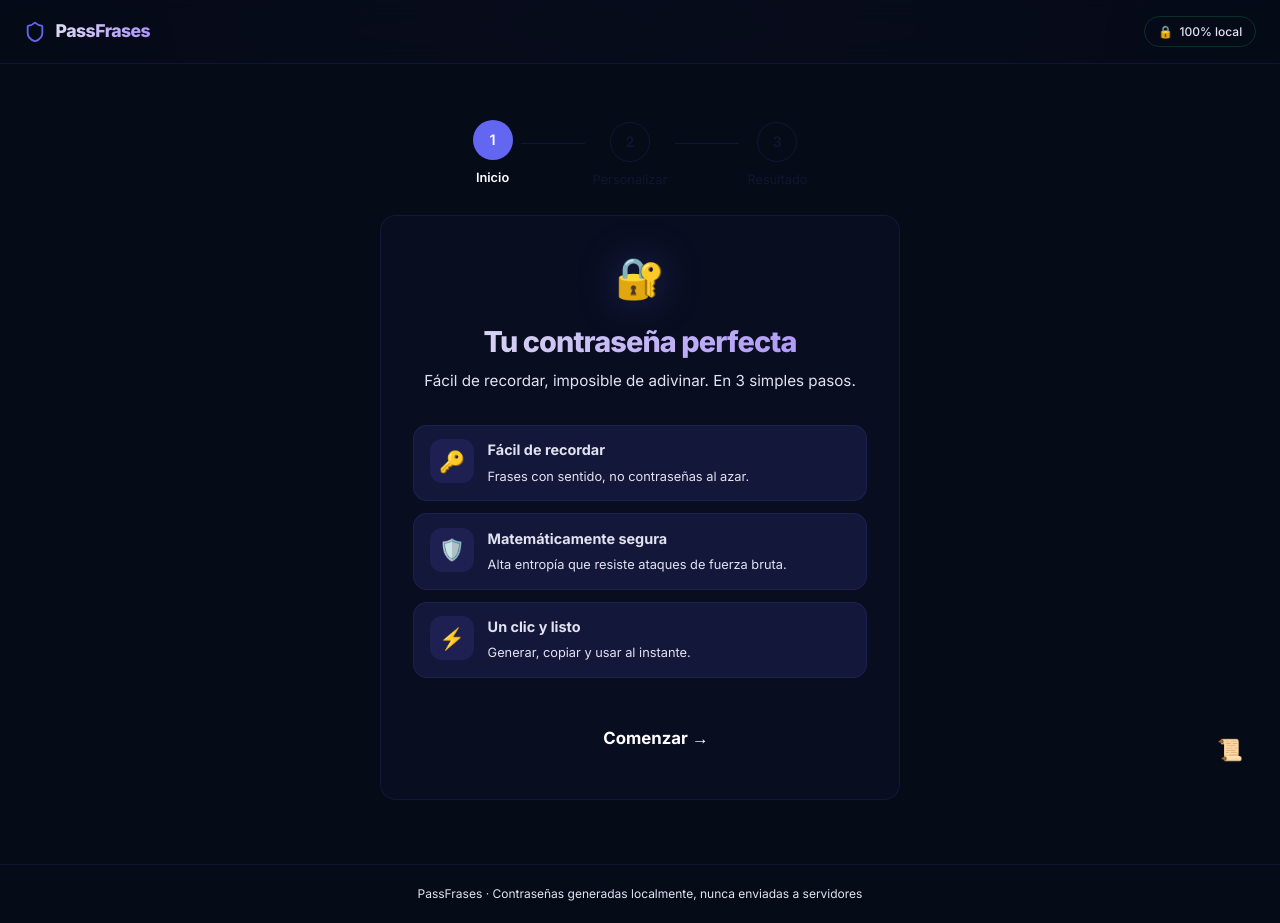
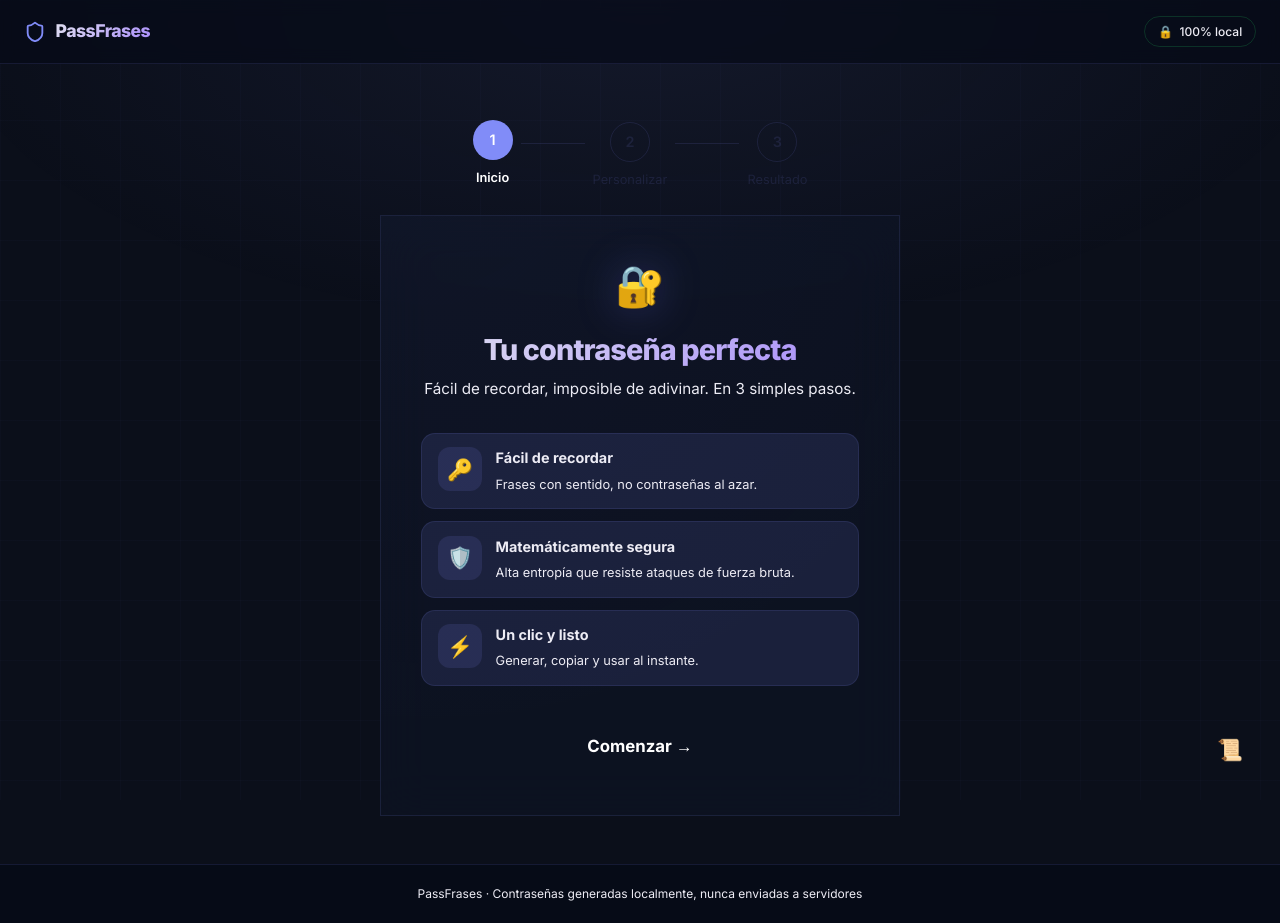
Before and after one commit to adesposito5/PassFrases-proyect, a React (Vite) app: page / in a window 1280 px wide. Built offline with nearby package versions, Linux system fonts and the light colour scheme.

Commit message:
fix: update dark palette and enhance glassmorphism cards

```diff
--- a/src/features/generator/components/HistoryPanel.tsx
+++ b/src/features/generator/components/HistoryPanel.tsx
@@ -33,6 +33,7 @@ export default function HistoryPanel() {
 		<>
 			{/* FAB button */}
 			<button
+				type="button"
 				onClick={toggleHistory}
 				aria-label="Abrir historial de sesión"
 				aria-expanded={historyOpen}
@@ -51,7 +52,7 @@ export default function HistoryPanel() {
 					display: "grid",
 					placeItems: "center",
 					boxShadow: "0 4px 24px var(--color-pink-glow)",
-					transition: "all var(--duration-fast) var(--ease-out)",
+					transition: "transform var(--duration-fast) var(--ease-out), box-shadow var(--duration-fast) var(--ease-out)",
 					zIndex: 999,
 				}}
 				onMouseEnter={(e) => {
@@ -98,8 +99,8 @@ export default function HistoryPanel() {
 						width: "340px",
 						maxHeight: "460px",
 						background: "rgba(8,12,28,0.95)",
-						backdropFilter: "blur(24px)",
-						WebkitBackdropFilter: "blur(24px)",
+						backdropFilter: "blur(8px)",
+						WebkitBackdropFilter: "blur(8px)",
 						border: "1px solid var(--color-border)",
 						borderRadius: "var(--radius-lg)",
 						boxShadow: "0 16px 48px rgba(0,0,0,0.6)",
@@ -146,6 +147,7 @@ export default function HistoryPanel() {
 						<div style={{ display: "flex", gap: "0.35rem" }}>
 							{sessionHistory.length > 0 && (
 								<button
+									type="button"
 									onClick={clearHistory}
 									aria-label="Limpiar historial"
 									style={{
@@ -156,7 +158,7 @@ export default function HistoryPanel() {
 										padding: "0.25rem 0.5rem",
 										borderRadius: "var(--radius-sm)",
 										border: "1px solid var(--color-border)",
-										transition: "all var(--duration-fast) var(--ease-out)",
+										transition: "color var(--duration-fast) var(--ease-out), border-color var(--duration-fast) var(--ease-out)",
 									}}
 									onMouseEnter={(e) => {
 										e.currentTarget.style.color = "var(--color-error)";
@@ -171,6 +173,7 @@ export default function HistoryPanel() {
 								</button>
 							)}
 							<button
+								type="button"
 								onClick={toggleHistory}
 								aria-label="Cerrar historial"
 								style={{
@@ -180,7 +183,7 @@ export default function HistoryPanel() {
 									fontSize: "1.1rem",
 									padding: "0.25rem 0.5rem",
 									borderRadius: "var(--radius-sm)",
-									transition: "all var(--duration-fast) var(--ease-out)",
+									transition: "color var(--duration-fast) var(--ease-out), background var(--duration-fast) var(--ease-out)",
 								}}
 								onMouseEnter={(e) => {
 									e.currentTarget.style.color = "var(--color-text)";
@@ -279,6 +282,7 @@ export default function HistoryPanel() {
 
 										{/* Copy */}
 										<button
+											type="button"
 											onClick={() => handleCopy(entry.password, entry.id)}
 											aria-label={`Copiar frase ${sessionHistory.length - i}`}
 											style={{
@@ -289,7 +293,7 @@ export default function HistoryPanel() {
 													copiedIndex === entry.id
 														? "var(--color-success)"
 														: "var(--color-text-tertiary)",
-												transition: "all var(--duration-fast) var(--ease-out)",
+												transition: "color var(--duration-fast) var(--ease-out)",
 												flexShrink: 0,
 											}}
 										>
--- a/src/features/generator/components/WizardLayout.tsx
+++ b/src/features/generator/components/WizardLayout.tsx
@@ -10,7 +10,6 @@ export function WizardLayout({ children }: WizardLayoutProps) {
 		<div
 			style={{
 				minHeight: "100vh",
-				background: "var(--color-surface)",
 				display: "flex",
 				flexDirection: "column",
 				alignItems: "center",
@@ -20,11 +19,15 @@ export function WizardLayout({ children }: WizardLayoutProps) {
 			<div style={{ width: "100%", maxWidth: "520px" }}>
 				<StepProgress />
 				<div
+					className="glass-card"
 					style={{
 						background: "var(--color-card)",
 						border: "1px solid var(--color-border)",
-						borderRadius: "var(--radius-card)",
-						padding: "2rem",
+						borderRadius: "var(--radius-xl)",
+						padding: "2.5rem",
+						backdropFilter: "blur(24px)",
+						WebkitBackdropFilter: "blur(24px)",
+						boxShadow: "var(--glass-shadow)",
 					}}
 				>
 					{children}
--- a/src/features/generator/pages/BatchPage.tsx
+++ b/src/features/generator/pages/BatchPage.tsx
@@ -18,7 +18,6 @@ export default function BatchPage() {
 		<div
 			style={{
 				minHeight: "100vh",
-				background: "var(--color-surface)",
 				display: "flex",
 				flexDirection: "column",
 				alignItems: "center",
@@ -69,7 +68,7 @@ export default function BatchPage() {
 							padding: "0.4rem 0.85rem",
 							borderRadius: "var(--radius-sm)",
 							border: "1px solid var(--color-border)",
-							transition: "all var(--duration-fast) var(--ease-out)",
+							transition: "border-color var(--duration-fast) var(--ease-out), background var(--duration-fast) var(--ease-out)",
 						}}
 						onMouseEnter={(e) => {
 							e.currentTarget.style.borderColor = "var(--color-accent)";
@@ -86,13 +85,15 @@ export default function BatchPage() {
 
 				{/* Card */}
 				<div
+					className="glass-card"
 					style={{
 						background: "var(--color-card)",
 						border: "1px solid var(--color-border)",
 						borderRadius: "var(--radius-xl)",
-						padding: "2rem",
+						padding: "2.5rem",
 						backdropFilter: "blur(24px)",
 						WebkitBackdropFilter: "blur(24px)",
+						boxShadow: "var(--glass-shadow)",
 					}}
 				>
 					<BatchGenerator />
--- a/src/features/generator/pages/WizardStartPage.tsx
+++ b/src/features/generator/pages/WizardStartPage.tsx
@@ -143,6 +143,7 @@ export default function WizardStartPage() {
 
 				{/* CTA */}
 				<button
+					type="button"
 					onClick={handleStart}
 					aria-label="Comenzar a personalizar tu contraseña"
 					style={{
@@ -152,8 +153,9 @@ export default function WizardStartPage() {
 						alignItems: "center",
 						justifyContent: "center",
 						gap: "0.5rem",
-						width: "100%",
-						padding: "1rem",
+						width: "fit-content",
+						margin: "1.5rem auto 0",
+						padding: "1rem 2rem",
 						borderRadius: "14px",
 						background: "var(--gradient-cta)",
 						color: "#fff",
--- a/src/index.css
+++ b/src/index.css
@@ -5,15 +5,15 @@
 /* ─── Design tokens (Tailwind @theme) ──────────────────────── */
 @theme {
   /* Colors — nombres originales mantenidos para que D2-D5 no se rompan */
-  --color-surface:      #060b18;
-  --color-card:         rgba(12, 18, 40, 0.55);
-  --color-card-hover:   rgba(12, 18, 40, 0.75);
-  --color-border:       rgba(99, 102, 241, 0.12);
-  --color-border-hover: rgba(99, 102, 241, 0.25);
+  --color-surface:      #0b0f1a;
+  --color-card:         rgba(14, 20, 38, 0.6);
+  --color-card-hover:   rgba(18, 24, 46, 0.75);
+  --color-border:       rgba(129, 140, 248, 0.12);
+  --color-border-hover: rgba(129, 140, 248, 0.25);
   --color-border-focus: #818cf8;
-  --color-accent:       #6366f1;
-  --color-accent-hover: #818cf8;
-  --color-accent-soft:  rgba(99, 102, 241, 0.12);
+  --color-accent:       #818cf8;
+  --color-accent-hover: #a5b4fc;
+  --color-accent-soft:  rgba(129, 140, 248, 0.12);
   --color-success:      #22c55e;
   --color-success-soft: rgba(34, 197, 94, 0.12);
   --color-warning:      #f59e0b;
@@ -25,17 +25,17 @@
   --color-orange-glow:  rgba(249, 115, 22, 0.35);
 
   /* Text */
-  --color-text:           #e2e2f0;
-  --color-text-secondary: #7a7aaa;
-  --color-text-tertiary:  #555588;
+  --color-text:           #eeedf5;
+  --color-text-secondary: #9690b8;
+  --color-text-tertiary:  #7a7aaa;
 
   /* Gradients */
-  --gradient-cta:  linear-gradient(135deg, #ec4899, #a855f7);
-  --gradient-blue: linear-gradient(135deg, #6366f1, #8b5cf6);
+  --gradient-cta:  linear-gradient(135deg, #ec4899, #818cf8);
+  --gradient-blue: linear-gradient(135deg, #818cf8, #6d5cf7);
 
   /* Glass */
-  --glass-bg:     rgba(12, 18, 40, 0.55);
-  --glass-border: rgba(99, 102, 241, 0.12);
+  --glass-bg:     rgba(14, 20, 38, 0.6);
+  --glass-border: rgba(129, 140, 248, 0.12);
   --glass-shadow: 0 8px 48px rgba(0, 0, 0, 0.5),
                   inset 0 1px 0 rgba(255, 255, 255, 0.04);
 
@@ -86,7 +86,7 @@ body::before {
   inset: 0;
   background: radial-gradient(
     ellipse 80% 60% at 50% 0%,
-    rgba(99, 102, 241, 0.08) 0%,
+    rgba(129, 140, 248, 0.08) 0%,
     transparent 70%
   );
   pointer-events: none;
@@ -99,8 +99,8 @@ body::after {
   position: fixed;
   inset: 0;
   background-image:
-    linear-gradient(rgba(99, 102, 241, 0.025) 1px, transparent 1px),
-    linear-gradient(90deg, rgba(99, 102, 241, 0.025) 1px, transparent 1px);
+    linear-gradient(rgba(129, 140, 248, 0.025) 1px, transparent 1px),
+    linear-gradient(90deg, rgba(129, 140, 248, 0.025) 1px, transparent 1px);
   background-size: 60px 60px;
   pointer-events: none;
   z-index: 0;
@@ -129,6 +129,26 @@ body::after {
   to   { opacity: 1; transform: translateY(0); }
 }
 
+/* ─── Glass card (VariantG) ──────────────────────────────────── */
+.glass-card {
+  position: relative;
+  overflow: hidden;
+}
+.glass-card::before {
+  content: "";
+  position: absolute;
+  top: -50%;
+  left: -50%;
+  width: 200%;
+  height: 200%;
+  background: radial-gradient(
+    circle at 30% 20%,
+    rgba(129, 140, 248, 0.03) 0%,
+    transparent 50%
+  );
+  pointer-events: none;
+}
+
 /* ─── Reduced motion ────────────────────────────────────────── */
 @media (prefers-reduced-motion: reduce) {
   *,
--- a/src/shared/components/ui/AppLayout.tsx
+++ b/src/shared/components/ui/AppLayout.tsx
@@ -19,8 +19,8 @@ export function AppLayout({ children }: AppLayoutProps) {
         justifyContent: 'space-between',
         padding: '1rem 1.5rem',
         borderBottom: '1px solid var(--color-border)',
-        backdropFilter: 'blur(12px)',
-        WebkitBackdropFilter: 'blur(12px)',
+        backdropFilter: 'blur(8px)',
+        WebkitBackdropFilter: 'blur(8px)',
         background: 'rgba(6,11,24,0.7)',
         position: 'sticky',
         top: 0,
@@ -73,6 +73,7 @@ export function AppLayout({ children }: AppLayoutProps) {
         textAlign: 'center',
         padding: '1.25rem',
         borderTop: '1px solid var(--color-border)',
+        background: 'rgba(6,11,24,0.85)',
         fontSize: '0.75rem',
         color: 'var(--color-text-tertiary)',
       }}>
```
